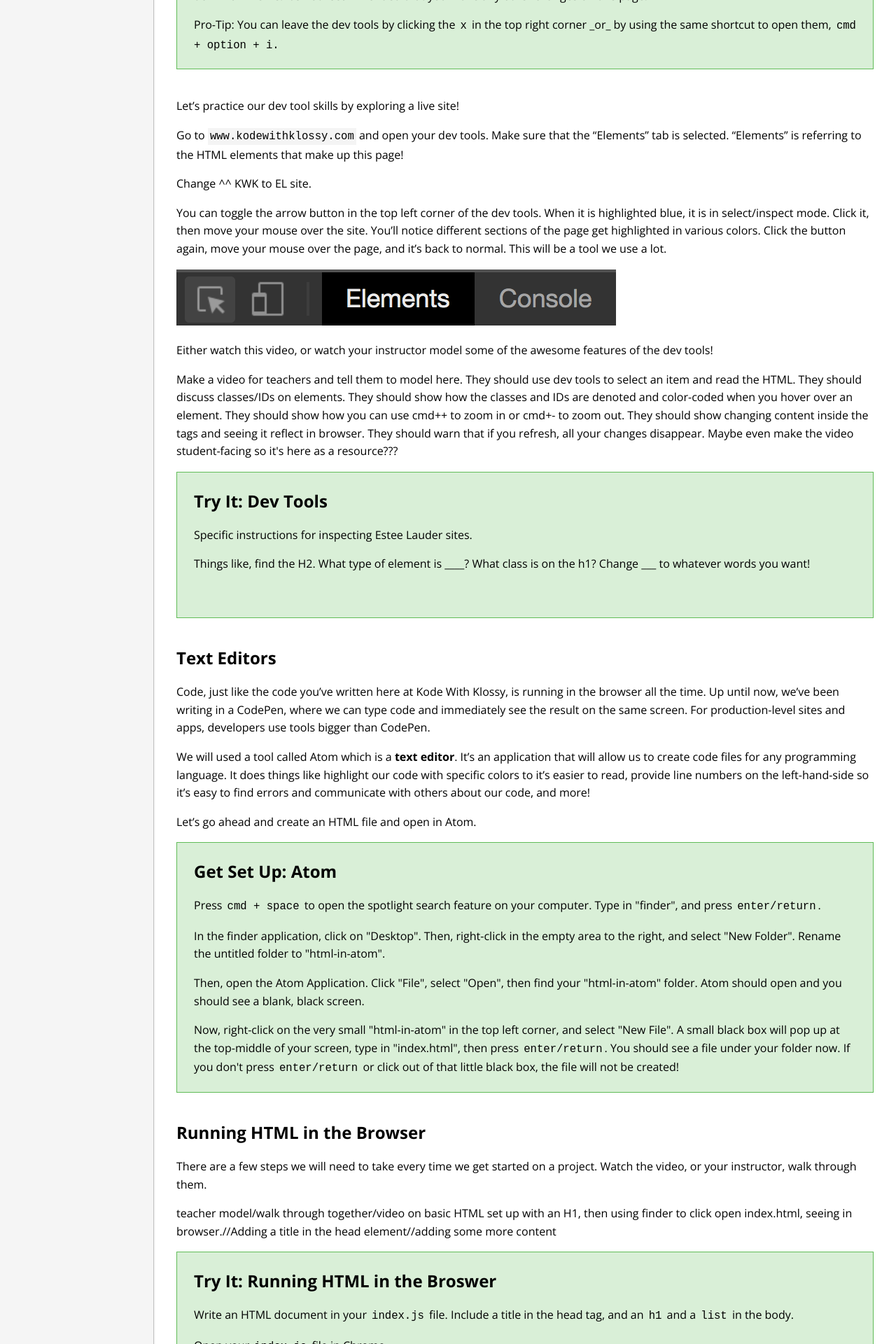
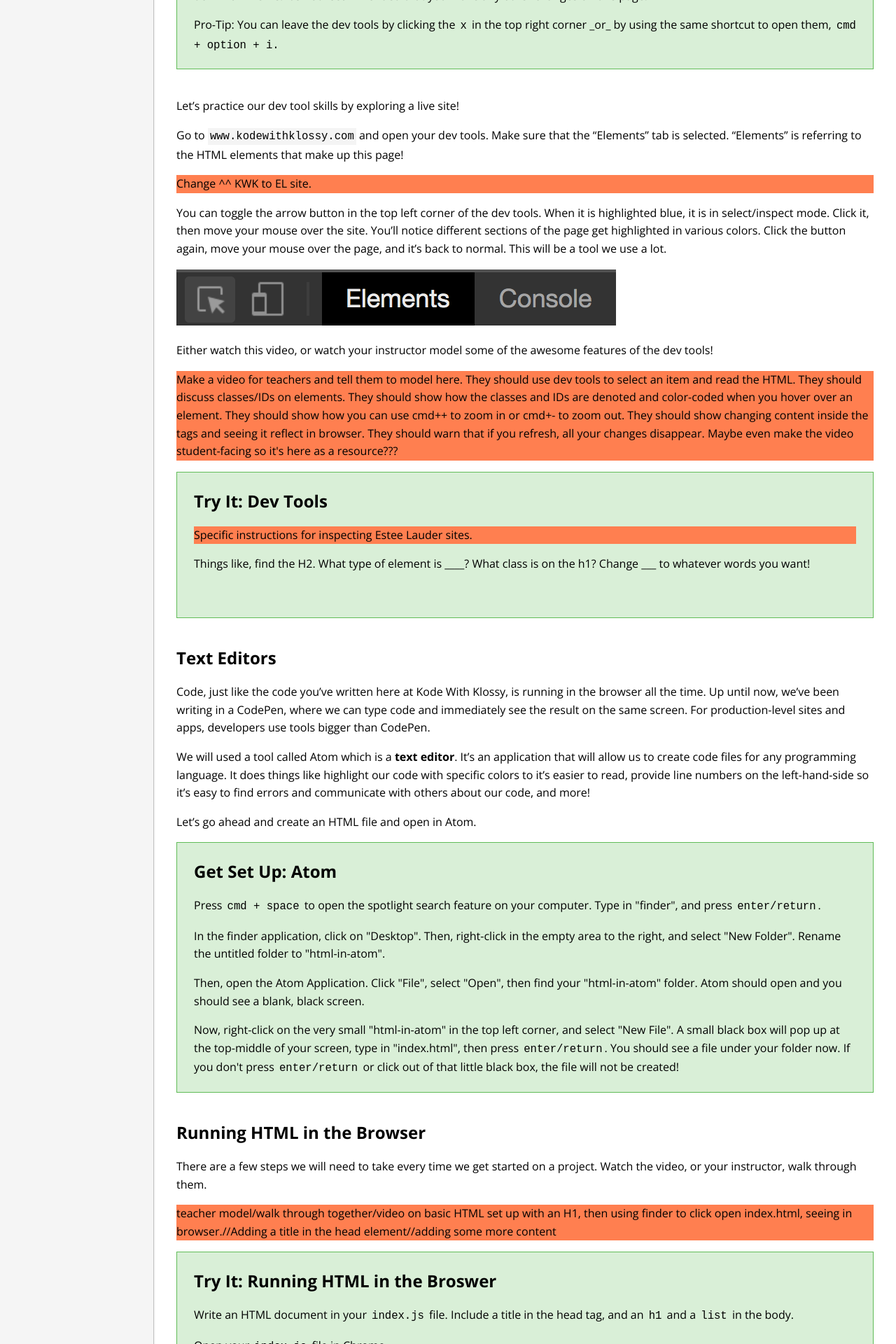
Before and after one commit to ameseee/kwk-curriculum-site, a Jekyll site: the page built from web-app/lessons/html-atom/index.md, in a window 1280 px wide. Shown: the part 1490-3410 px from the top of the page at 70% size. Built offline with Jekyll 4.4.1, drawn with Linux system fonts in a browser that asks for light colours; nearby versions of some CDN libraries.

```diff
--- a/_sass/content.scss
+++ b/_sass/content.scss
@@ -47,3 +47,7 @@ table {
 .image-ratio {
   height: 250px;
 }
+
+.to-do {
+  background-color: coral;
+}
```
Also changed, not shown: web-app/lessons/index.md (+1 -0 lines).
